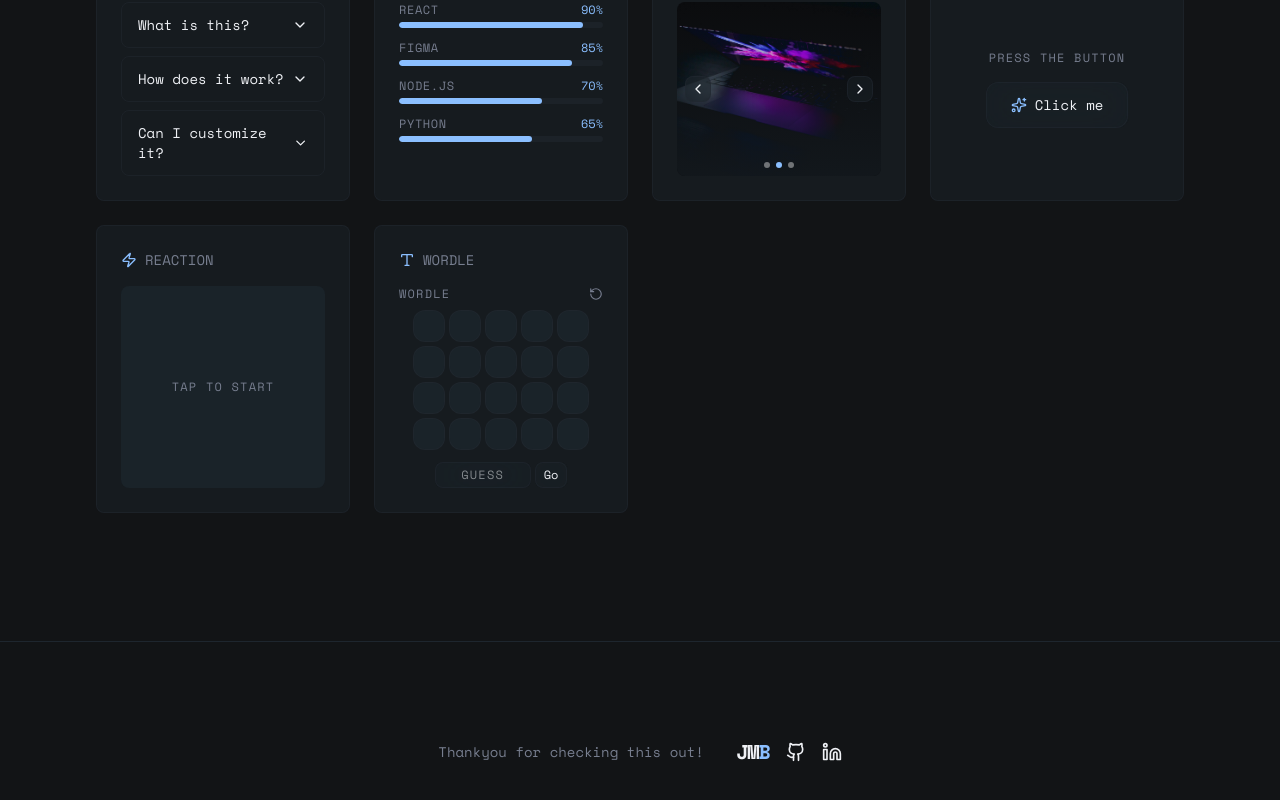
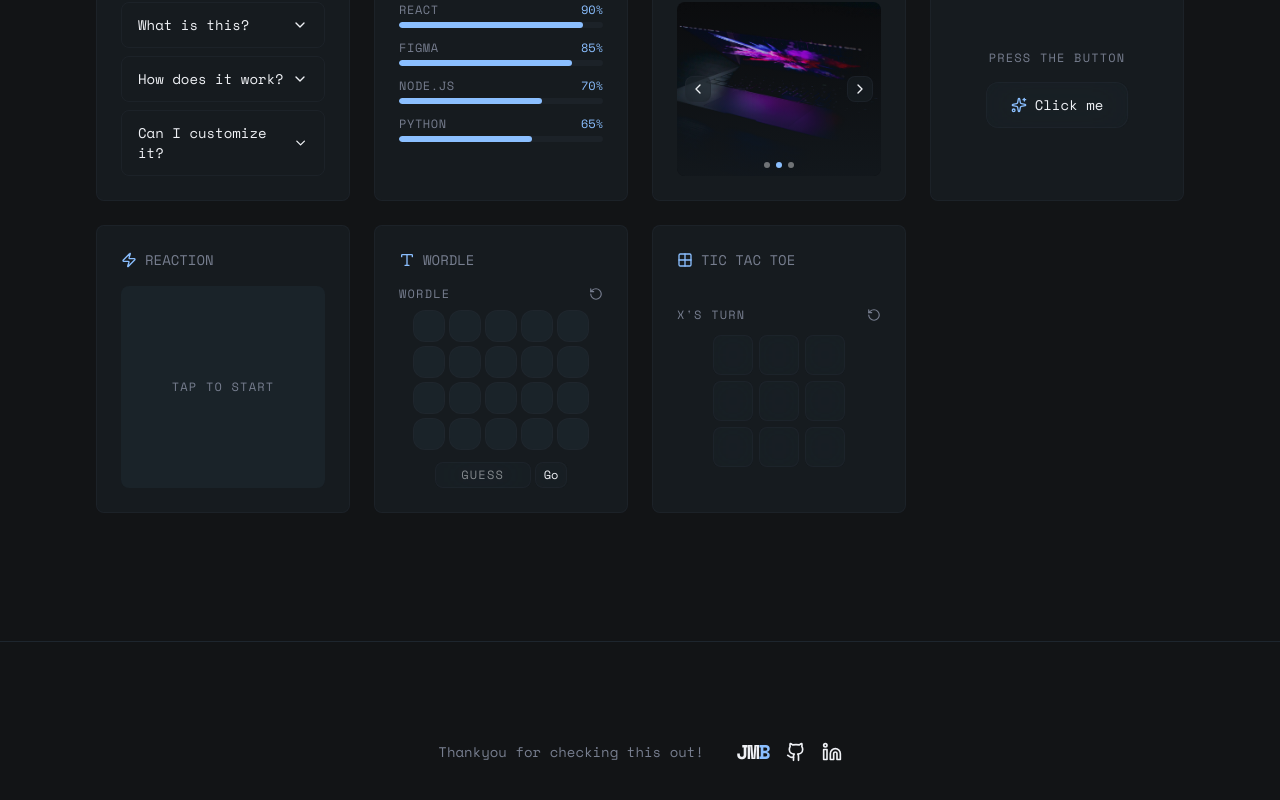
Before and after one commit to jmbstudio-dev/Component-Study-react-tailwindcss, a React (Vite) app: page / in a window 1280 px wide. Shown: the part 697-1497 px from the top of the page. Built offline with nearby package versions, Linux system fonts and the light colour scheme; grey boxes are pictures that could not be loaded.

Commit message:
tictactoe!

```diff
--- /dev/null
+++ b/src/components/TicTacToe.jsx
@@ -0,0 +1,66 @@
+import { useState } from "react";
+import { RotateCcw } from "lucide-react";
+
+const checkWinner = (board) => {
+  const lines = [
+    [0, 1, 2], [3, 4, 5], [6, 7, 8],
+    [0, 3, 6], [1, 4, 7], [2, 5, 8],
+    [0, 4, 8], [2, 4, 6],
+  ];
+  for (const [a, b, c] of lines) {
+    if (board[a] && board[a] === board[b] && board[a] === board[c]) return board[a];
+  }
+  return null;
+};
+
+export const TicTacToe = () => {
+  const [board, setBoard] = useState(Array(9).fill(null));
+  const [isX, setIsX] = useState(true);
+
+  const winner = checkWinner(board);
+  const isDraw = !winner && board.every(Boolean);
+
+  const handleClick = (idx) => {
+    if (board[idx] || winner) return;
+    const next = [...board];
+    next[idx] = isX ? "X" : "O";
+    setBoard(next);
+    setIsX(!isX);
+  };
+
+  const reset = () => {
+    setBoard(Array(9).fill(null));
+    setIsX(true);
+  };
+
+  return (
+    <div className="flex flex-col items-center gap-3 h-full justify-center">
+      <div className="flex items-center justify-between w-full">
+        <p className="text-xs text-muted-foreground uppercase tracking-widest">
+          {winner ? `${winner} wins!` : isDraw ? "Draw!" : `${isX ? "X" : "O"}'s turn`}
+        </p>
+        <button
+          onClick={reset}
+          className="text-muted-foreground hover:text-primary transition-colors"
+        >
+          <RotateCcw className="w-3.5 h-3.5" />
+        </button>
+      </div>
+
+      <div className="grid grid-cols-3 gap-1.5">
+        {board.map((cell, idx) => (
+          <button
+            key={idx}
+            onClick={() => handleClick(idx)}
+            className={`w-10 h-10 rounded-lg glass text-sm font-bold transition-all duration-200
+              ${!cell && !winner ? "hover:bg-primary/10 hover:text-primary" : ""}
+              ${cell === "X" ? "text-primary" : "text-muted-foreground"}
+            `}
+          >
+            {cell}
+          </button>
+        ))}
+      </div>
+    </div>
+  );
+};
--- a/src/sections/Home.jsx
+++ b/src/sections/Home.jsx
@@ -3,6 +3,7 @@ import {
   PaintbrushVerticalIcon,
   Clock,
   Hash,
+  Grid2x2,
   Images,
   MousePointerClick,
   Zap,
@@ -20,7 +21,7 @@ import { ImageCarousel } from "../components/ImageCarousel";
 import { ButtonCard } from "../components/ButtonCard";
 import { ReactionGame } from "../components/ReactionGame";
 import { Wordle } from "../components/Wordle";
-
+import { TicTacToe } from "../components/TicTacToe";
 const MyLeafletMap = lazy(() => import("../components/Map"));
 
 const cards = [
@@ -42,6 +43,7 @@ const cards = [
   { icon: MousePointerClick, title: "Button", component: <ButtonCard /> },
   { icon: Zap, title: "Reaction", component: <ReactionGame /> },
   { icon: Type, title: "Wordle", component: <Wordle /> },
+  { icon: Grid2x2, title: "Tic Tac Toe", component: <TicTacToe /> },
 ];
 
 export const Home = () => {
```
